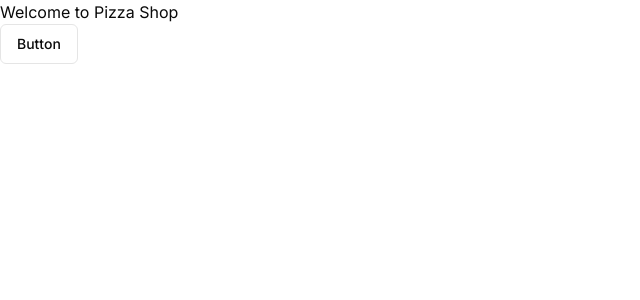
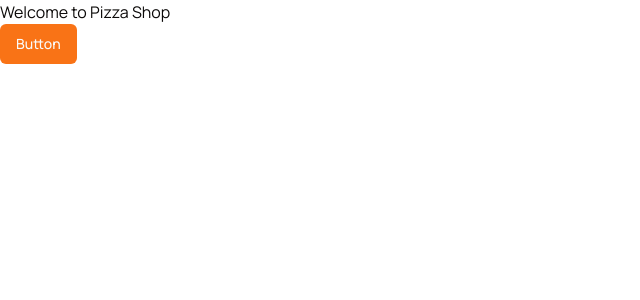
Before and after one commit to ShashankShekhar31/Landing-Page, a Next.js app: page / in a window 1280 px wide. Shown: the top 300 px of the page, without its empty margins (0-640 px from the left). Built offline with nearby package versions, Linux system fonts and the light colour scheme.

Commit message:
add manrope font

```diff
--- a/src/app/globals.css
+++ b/src/app/globals.css
@@ -2,27 +2,28 @@
 @tailwind components;
 @tailwind utilities;
 
+
 @layer base {
   :root {
     --background: 0 0% 100%;
-    --foreground: 0 0% 3.9%;
+    --foreground: 20 14.3% 4.1%;
     --card: 0 0% 100%;
-    --card-foreground: 0 0% 3.9%;
+    --card-foreground: 20 14.3% 4.1%;
     --popover: 0 0% 100%;
-    --popover-foreground: 0 0% 3.9%;
-    --primary: 0 0% 9%;
-    --primary-foreground: 0 0% 98%;
-    --secondary: 0 0% 96.1%;
-    --secondary-foreground: 0 0% 9%;
-    --muted: 0 0% 96.1%;
-    --muted-foreground: 0 0% 45.1%;
-    --accent: 0 0% 96.1%;
-    --accent-foreground: 0 0% 9%;
+    --popover-foreground: 20 14.3% 4.1%;
+    --primary: 24.6 95% 53.1%;
+    --primary-foreground: 60 9.1% 97.8%;
+    --secondary: 60 4.8% 95.9%;
+    --secondary-foreground: 24 9.8% 10%;
+    --muted: 60 4.8% 95.9%;
+    --muted-foreground: 25 5.3% 44.7%;
+    --accent: 60 4.8% 95.9%;
+    --accent-foreground: 24 9.8% 10%;
     --destructive: 0 84.2% 60.2%;
-    --destructive-foreground: 0 0% 98%;
-    --border: 0 0% 89.8%;
-    --input: 0 0% 89.8%;
-    --ring: 0 0% 3.9%;
+    --destructive-foreground: 60 9.1% 97.8%;
+    --border: 20 5.9% 90%;
+    --input: 20 5.9% 90%;
+    --ring: 24.6 95% 53.1%;
     --radius: 0.5rem;
     --chart-1: 12 76% 61%;
     --chart-2: 173 58% 39%;
@@ -32,25 +33,25 @@
   }
 
   .dark {
-    --background: 0 0% 3.9%;
-    --foreground: 0 0% 98%;
-    --card: 0 0% 3.9%;
-    --card-foreground: 0 0% 98%;
-    --popover: 0 0% 3.9%;
-    --popover-foreground: 0 0% 98%;
-    --primary: 0 0% 98%;
-    --primary-foreground: 0 0% 9%;
-    --secondary: 0 0% 14.9%;
-    --secondary-foreground: 0 0% 98%;
-    --muted: 0 0% 14.9%;
-    --muted-foreground: 0 0% 63.9%;
-    --accent: 0 0% 14.9%;
-    --accent-foreground: 0 0% 98%;
-    --destructive: 0 62.8% 30.6%;
-    --destructive-foreground: 0 0% 98%;
-    --border: 0 0% 14.9%;
-    --input: 0 0% 14.9%;
-    --ring: 0 0% 83.1%;
+    --background: 20 14.3% 4.1%;
+    --foreground: 60 9.1% 97.8%;
+    --card: 20 14.3% 4.1%;
+    --card-foreground: 60 9.1% 97.8%;
+    --popover: 20 14.3% 4.1%;
+    --popover-foreground: 60 9.1% 97.8%;
+    --primary: 20.5 90.2% 48.2%;
+    --primary-foreground: 60 9.1% 97.8%;
+    --secondary: 12 6.5% 15.1%;
+    --secondary-foreground: 60 9.1% 97.8%;
+    --muted: 12 6.5% 15.1%;
+    --muted-foreground: 24 5.4% 63.9%;
+    --accent: 12 6.5% 15.1%;
+    --accent-foreground: 60 9.1% 97.8%;
+    --destructive: 0 72.2% 50.6%;
+    --destructive-foreground: 60 9.1% 97.8%;
+    --border: 12 6.5% 15.1%;
+    --input: 12 6.5% 15.1%;
+    --ring: 20.5 90.2% 48.2%;
     --chart-1: 220 70% 50%;
     --chart-2: 160 60% 45%;
     --chart-3: 30 80% 55%;
@@ -58,6 +59,7 @@
     --chart-5: 340 75% 55%;
   }
 }
+
 
 @layer base {
   * {
--- a/src/app/layout.tsx
+++ b/src/app/layout.tsx
@@ -1,8 +1,9 @@
 import type { Metadata } from "next";
-import { Inter } from "next/font/google";
+import { Manrope } from "next/font/google";
 import "./globals.css";
+import { cn } from "@/lib/utils";
 
-const inter = Inter({ subsets: ["latin"] });
+const manrope = Manrope({ subsets: ["latin"], variable: "--font-manrope", });
 
 export const metadata: Metadata = {
   title: "Create Next App",
@@ -16,7 +17,10 @@
 }>) {
   return (
     <html lang="en">
-      <body className={inter.className}>{children}</body>
+      <body className={cn(
+          "min-h-screen bg-background font-manrope antialiased",
+          manrope.variable
+        )}>{children}</body>
     </html>
   );
 }
--- a/src/app/page.tsx
+++ b/src/app/page.tsx
@@ -4,7 +4,7 @@
   return (
     <main>
       <h1>Welcome to Pizza Shop</h1>
-      <Button variant="outline">Button</Button>
+      <Button>Button</Button>
 
     </main>
   );
--- a/tailwind.config.ts
+++ b/tailwind.config.ts
@@ -1,4 +1,5 @@
 import type { Config } from "tailwindcss"
+import { fontFamily } from 'tailwindcss/defaultTheme'
 
 const config = {
   darkMode: ["class"],
@@ -18,6 +19,9 @@
       },
     },
     extend: {
+      fontFamily: {
+        manrope: ["var(--font-manrope)", ...fontFamily.sans],
+      },
       colors: {
         border: "hsl(var(--border))",
         input: "hsl(var(--input))",
```
